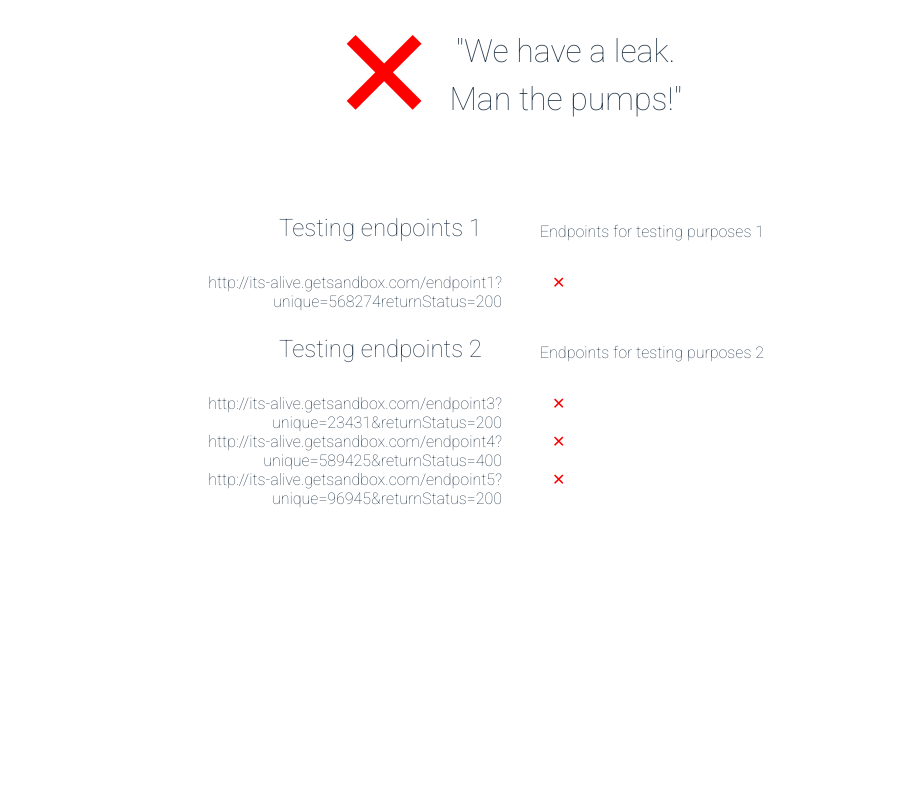
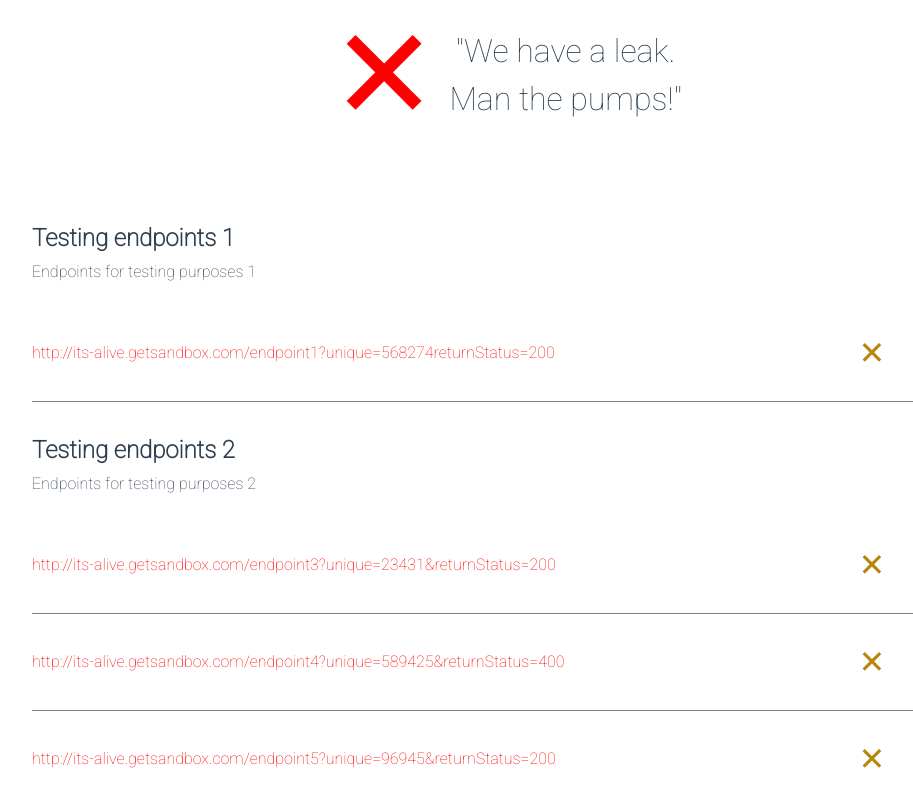
Before and after one commit to TBear79/its-alive, a Vue app: page / in a window 1280 px wide. Shown: the top 806 px of the page, without its empty margins (128-1041 px from the left). Built offline with nearby package versions, Linux system fonts and the light colour scheme; no server answers.

Commit message:
Styling for endpoints

```diff
--- a/src/assets/css/global.1.css
+++ /dev/null
@@ -1,169 +0,0 @@
-
-@import url(https://fonts.googleapis.com/css?family=Roboto);
-
-* {
-  box-sizing: border-box;
-}
-
-/**
-*** SIMPLE GRID
-*** (C) ZACH COLE 2016
-**/
-
-/* ==== GRID SYSTEM ==== */
-
-.container {
-  width: 90%;
-  margin-left: auto;
-  margin-right: auto;
-}
-
-.row {
-  position: relative;
-  width: 100%;
-}
-
-.row [class^="col"] {
-  float: left;
-  margin: 0 0;
-}
-
-.col-1,
-.col-2,
-.col-3,
-.col-4,
-.col-5,
-.col-6,
-.col-7,
-.col-8,
-.col-9,
-.col-10,
-.col-11,
-.col-12 {
-  width: 96%;
-}
-
-.col-1-sm {
-  width: 4.33%;
-}
-
-.col-2-sm {
-  width: 12.66%;
-}
-
-.col-3-sm {
-  width: 21%;
-}
-
-.col-4-sm {
-  width: 29.33%;
-}
-
-.col-5-sm {
-  width: 37.66%;
-}
-
-.col-6-sm {
-  width: 46%;
-}
-
-.col-7-sm {
-  width: 54.33%;
-}
-
-.col-8-sm {
-  width: 62.66%;
-}
-
-.col-9-sm {
-  width: 71%;
-}
-
-.col-10-sm {
-  width: 79.33%;
-}
-
-.col-11-sm {
-  width: 87.66%;
-}
-
-.col-12-sm {
-  width: 96%;
-}
-
-.row::after {
-	content: "";
-	display: table;
-	clear: both;
-}
-
-.hidden-sm {
-  display: none;
-}
-
-@media only screen and (min-width: 33.75em) {  /* 540px */
-  .container {
-    width: 80%;
-  }
-}
-
-@media only screen and (min-width: 45em) {  /* 720px */
-  .col-1 {
-    width: 4.33%;
-  }
-
-  .col-2 {
-    width: 12.66%;
-  }
-
-  .col-3 {
-    width: 21%;
-  }
-
-  .col-4 {
-    width: 29.33%;
-  }
-
-  .col-5 {
-    width: 37.66%;
-  }
-
-  .col-6 {
-    width: 46%;
-  }
-
-  .col-7 {
-    width: 54.33%;
-  }
-
-  .col-8 {
-    width: 62.66%;
-  }
-
-  .col-9 {
-    width: 71%;
-  }
-
-  .col-10 {
-    width: 79.33%;
-  }
-
-  .col-11 {
-    width: 87.66%;
-  }
-
-  .col-12 {
-    width: 96%;
-  }
-
-  .hidden-sm {
-    display: block;
-  }
-}
-
-@media only screen and (min-width: 60em) { /* 960px */
-  .container {
-    width: 75%;
-    max-width: 60rem;
-  }
-}
--- a/src/assets/css/global.css
+++ b/src/assets/css/global.css
@@ -105,8 +105,14 @@ html, body {
   display: none;
 }
 
+.hidden-sm {
+  display: none;
+}
+
 @media only screen and (min-width: 33.75em) {  /* 540px */
-
+  .hidden-medium-up {
+    display: none;
+  }
 }
 
 @media only screen and (min-width: 45em) {  /* 720px */
--- a/src/components/Main.vue
+++ b/src/components/Main.vue
@@ -29,7 +29,7 @@ export default {
 
 #main {
   margin: 0 auto;
-  padding: 0;
+  padding: 0 0 1em 0;
   max-width: 1024px;
 }
 </style>
--- a/src/components/web-services/WebServiceList.vue
+++ b/src/components/web-services/WebServiceList.vue
@@ -23,6 +23,8 @@ export default {
 <style scoped>
     ul {
         list-style: none;
+        padding: 0;
+        margin: 0 2em;
     }
 
     li {
--- a/src/components/web-services/endpoint.vue
+++ b/src/components/web-services/endpoint.vue
@@ -1,10 +1,9 @@
 <template>
-    <div class="container endpoint">
-        <div class="row">
-            <div class="col-6 url">{{ endpoint.url }}</div>
-            <div class="col-6 status" v-bind:class="{ 'aok': endpoint.status == 'SUCCESS', 'fail': endpoint.status == 'FAIL', 'loading': endpoint.status == 'INIT' }"></div>
-        </div>
-    </div>
+    <li class="row endpoint" v-bind:class="{ 'aok': endpoint.status == 'SUCCESS', 'fail': endpoint.status == 'FAIL', 'loading': endpoint.status == 'INIT' }">
+        <div class="col-3 status hidden-medium-up" v-bind:class="{ 'aok': endpoint.status == 'SUCCESS', 'fail': endpoint.status == 'FAIL', 'loading': endpoint.status == 'INIT' }"></div>
+        <div class="col-9 url">{{ endpoint.url }}</div>
+        <div class="col-3 status hidden-sm" v-bind:class="{ 'aok': endpoint.status == 'SUCCESS', 'fail': endpoint.status == 'FAIL', 'loading': endpoint.status == 'INIT' }"></div>
+    </li>
 </template>
 <script>
 export default {
@@ -13,13 +12,26 @@ export default {
 }
 </script>
 <style scoped>
-.url {
-    text-align: right;
-    padding-right: 50px;
+.endpoint {
+    border-bottom: 1px solid gray;
+    padding: 1em 0;
+}
+
+.endpoint.aok {
+    color: green;
+}
+
+.endpoint.fail {
+    color: red;
+}
+
+.endpoint.loading {
+    color: darkgoldenrod;
 }
 
 .status {
-    text-align: left;
+    text-align: center;
+    font-size: 2em;
 }
 
 .status.aok:before
@@ -31,7 +43,7 @@ export default {
 .status.fail:before
 {
     content:'\2715';
-    color:red;
+    color:darkgoldenrod;
 }
 
 .status.loading:before
@@ -39,4 +51,10 @@ export default {
     content:'\2743';
     color:darkgoldenrod;
 }
+
+@media only screen and (min-width: 45em) {
+    .endpoint {
+        line-height: 4em;
+    }
+}
 </style>
--- a/src/components/web-services/web-service.vue
+++ b/src/components/web-services/web-service.vue
@@ -1,13 +1,9 @@
 <template>
-    <div class="container web-service">
-        <div class="row info">
-            <div class="col-6 name">{{ webService.name }}</div>
-            <div class="col-6 description">{{ webService.description }}</div>
-        </div>
-        <ul class="row endpoints">
-            <li v-for="endpoint in webService.endpoints" v-bind:key="endpoint.id">
-                <endpoint-component :endpoint="endpoint"></endpoint-component>
-            </li>
+    <div class="web-service">
+        <div class="name">{{ webService.name }}</div>
+        <div class="description">{{ webService.description }}</div>
+        <ul class="container endpoints">
+            <endpoint-component :endpoint="endpoint" v-for="endpoint in webService.endpoints" v-bind:key="endpoint.id"></endpoint-component>
         </ul>
     </div>
 </template>
@@ -22,22 +18,20 @@ export default {
 }
 </script>
 <style scoped>
-ul {
-    list-style: none;
-}
-
 .name {
-    text-align: right;
     font-size: 1.5em;
+    line-height: 2em;
     padding-right: 50px;
-}
-
-.description {
-    padding: 0.5em;
-    text-align: left;
+    font-weight: bold;
 }
 
 .info {
     margin-bottom: 1.5em;
 }
+
+.endpoints {
+    margin-top: 1.5em;
+    padding: 0;
+    list-style: none;
+}
 </style>
```
